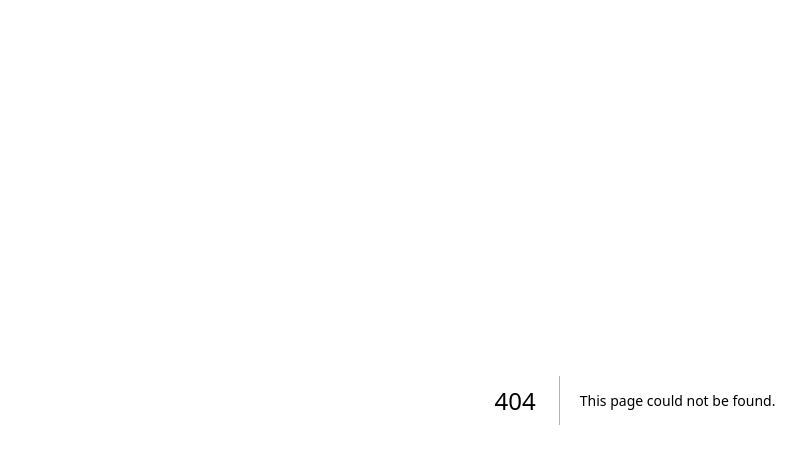
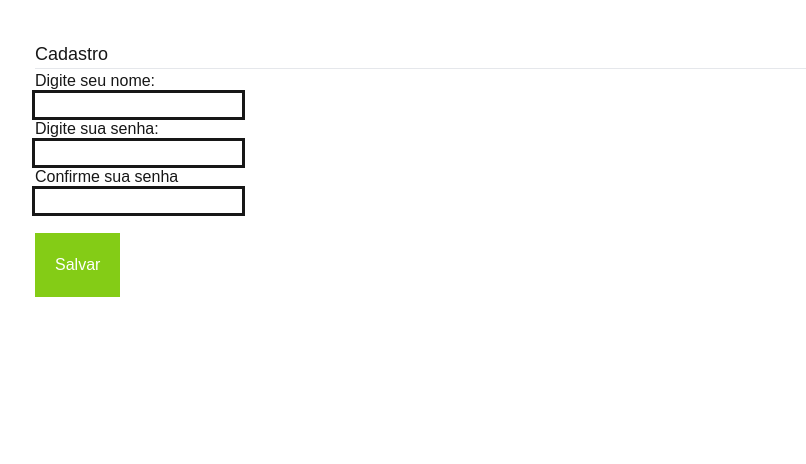
Before and after one commit to brunaalrez/lojinha, a Next.js app: page /cadastro in a window 1280 px wide. Before the commit this address had no page. Shown: the top 464 px of the page, without its empty margins (5-811 px from the left). Built offline with nearby package versions, Linux system fonts and the light colour scheme.

Commit message:
terceira_aula

```diff
--- /dev/null
+++ b/app/cadastro/page.js
@@ -0,0 +1,60 @@
+'use client'
+import { useState } from "react";
+
+function Cadastro() {
+    const[nome, alteraNome] = useState("");
+    const[erroNome, alteraErroNome] = useState(false);
+
+    const[senha, alteraSenha] = useState("");
+    const[confirma, alteraConfima] = useState("");
+    const[erroSenha, alteraErroSenha] = useState(false);
+
+    function salvar(){
+        console.log("O nome cadastrado é:" + nome);
+
+        if(nome.length < 5){
+            alteraErroNome(true);
+        }else{
+            alteraErroNome(false);
+        }
+
+        if(senha != confirma){
+            alteraErroSenha(true)
+        }else{
+            alteraErroSenha(false)
+        }
+    }
+
+    return (
+        <div className="p-10">
+            <h1 className="text-lg">Cadastro</h1>
+            <hr/>
+            <p>Digite seu nome:</p>
+            <input onChange={(e)=>alteraNome(e.target.value)} value={nome} className="outline"/>
+            <br/>
+
+            {
+                erroNome == true &&
+                <div className="bg-red-500 text-white">
+                    <p>O nome deve conter pelo menos 5 caracteres</p>
+                </div>
+            }
+
+            <p>Digite sua senha:</p>
+            <input onChange={(e)=>alteraSenha(e.target.value)} value={senha} className="outline"/>
+            <p>Confirme sua senha</p>
+            <input onChange={(e)=>alteraConfima(e.target.value)} value={confirma} className="outline"/>
+            <br/>
+            {
+                erroSenha == true &&
+                <div className="bg-red-500 text-white">
+                    <p>As senhas digitadas não coincidem...</p>
+                </div>
+            }
+
+            <button className="p-5 mt-5 bg-lime-500 text-white" onClick={()=>salvar()}>Salvar</button>
+        </div>
+     );
+}
+
+export default Cadastro;
```
